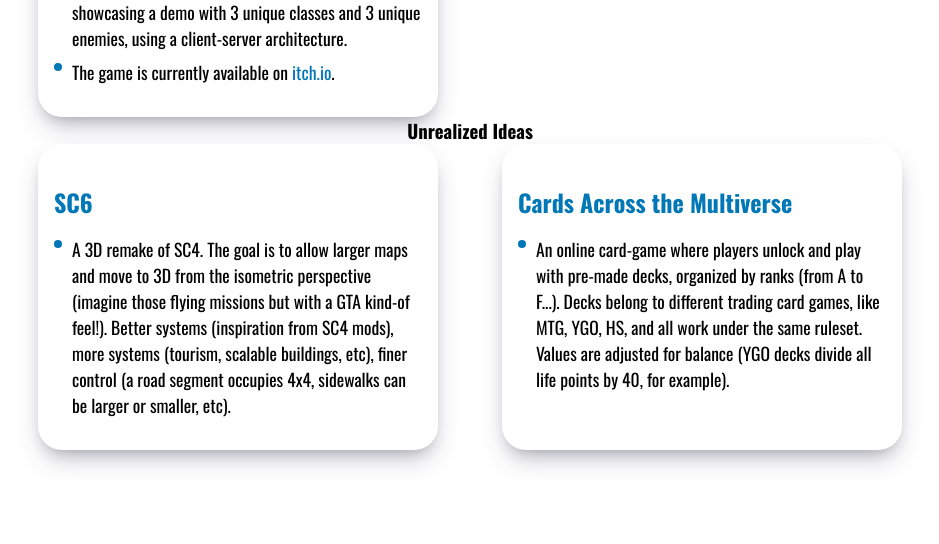
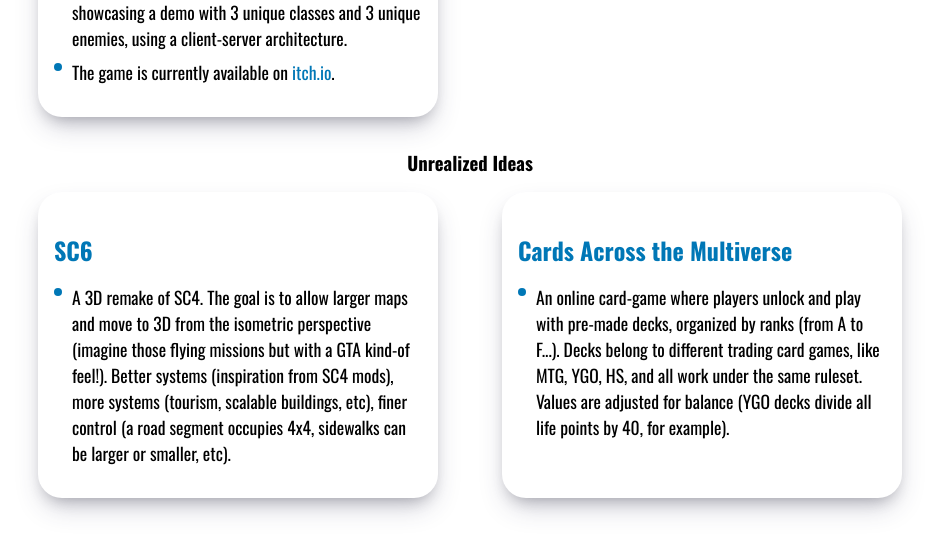
Before and after one commit to david-simoes-93/david-simoes-93.github.io, an Angular app: page / in a window 1280 px wide. Shown: the part 2890-3434 px from the top of the page, without its empty margins (170-1109 px from the left). Built offline with nearby package versions, Linux system fonts and the light colour scheme.

Commit message:
tiny fixes

```diff
--- a/src/app/indie-dev-career/indie-dev-career.css
+++ b/src/app/indie-dev-career/indie-dev-career.css
@@ -20,6 +20,7 @@
     justify-content: center;
     grid-template-columns: repeat(auto-fit, minmax(400px, max-content));
     gap: 4rem;
+    margin-bottom: 2rem;
 }
 
 .career-cards app-career-card:last-child:nth-child(odd) {
@@ -36,4 +37,5 @@
 h3 {
     margin: auto;
     text-align: center;
+    margin-bottom: 1rem;
 }
--- a/src/app/writing-career/writing-career.css
+++ b/src/app/writing-career/writing-career.css
@@ -20,6 +20,7 @@
     justify-content: center;
     grid-template-columns: repeat(auto-fit, minmax(400px, max-content));
     gap: 4rem;
+    margin-bottom: 2rem;
 }
 
 .career-cards app-career-card:last-child:nth-child(odd) {
```
Also changed, not shown: 1 other file (tests, documents, lock files or other folders).
